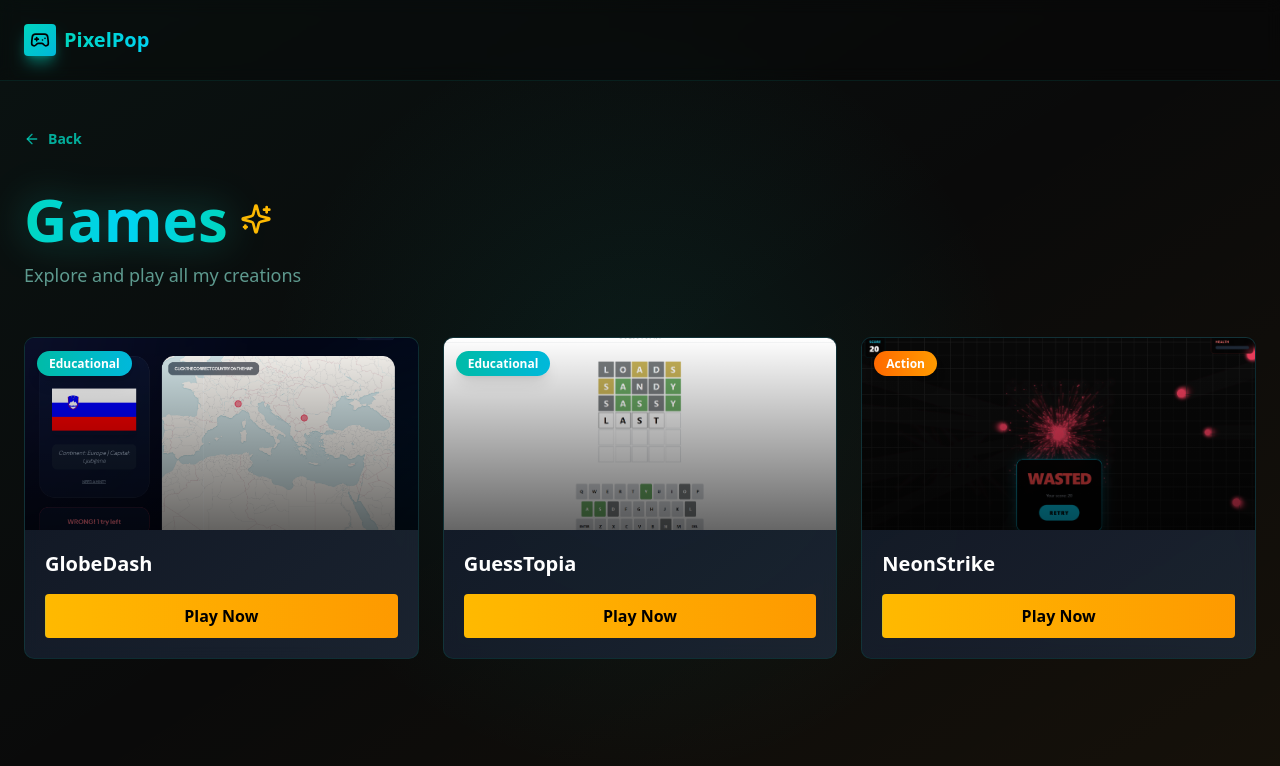
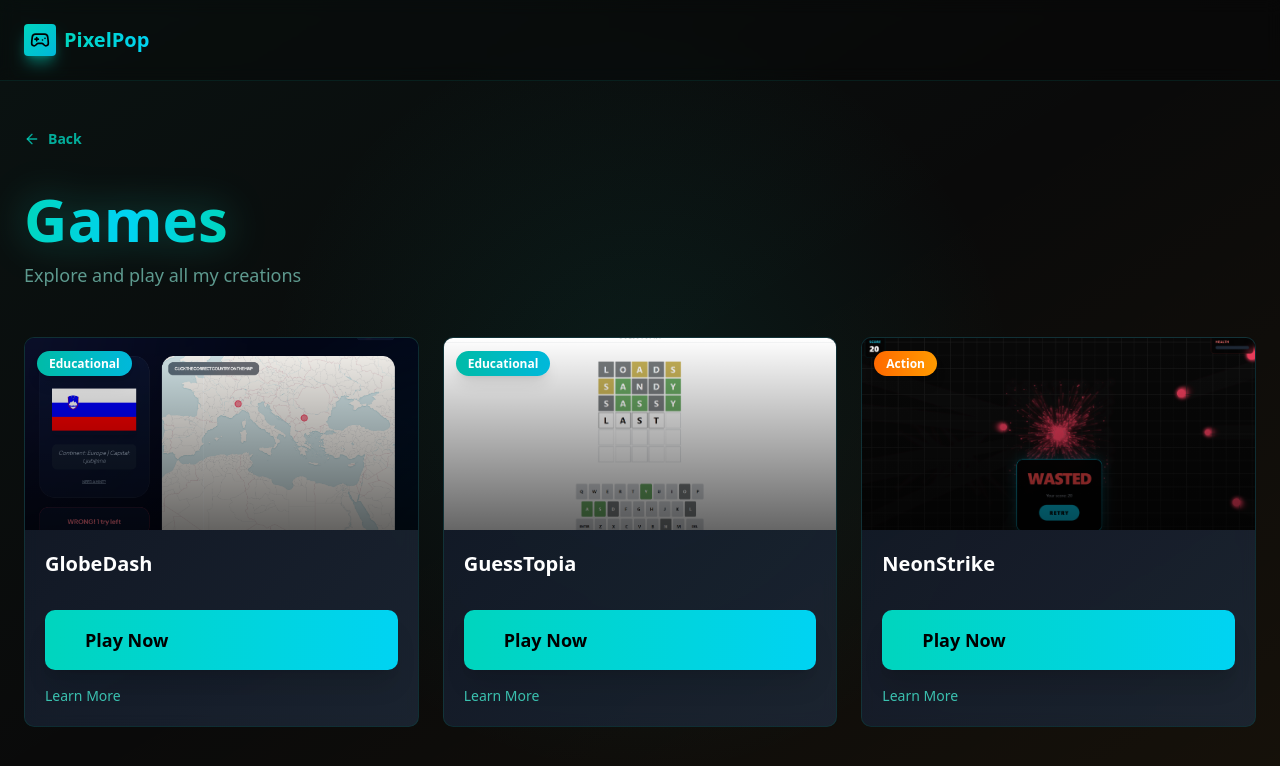
Before and after one commit to MuskanDhamuria/PixelPop, a React (Vite) app: page / in a window 1280 px wide. Both pictures are taken after a click on the button "Get started". Shown: the top 766 px of the page. Built offline with nearby package versions, Linux system fonts and the light colour scheme.

Commit message:
add link to code

```diff
--- a/src/components/GamesDashboard.tsx
+++ b/src/components/GamesDashboard.tsx
@@ -20,6 +20,7 @@ export const games = [
     link: "https://muskandhamuria.github.io/GlobeDash/",
     badge: "Educational",
     badgeColor: badgecolor["Educational"],
+    code: "https://github.com/MuskanDhamuria/GlobeDash"
   },
   {
     id: 2,
@@ -28,6 +29,7 @@ export const games = [
     link: "https://muskandhamuria.github.io/GuessTopia/",
     badge: "Educational",
     badgeColor: badgecolor["Educational"],
+    code: "https://github.com/MuskanDhamuria/GuessTopia"
   },
     {
     id: 3,
@@ -36,6 +38,7 @@ export const games = [
     link: "https://muskandhamuria.github.io/NeonStrike/",
     badge: "Action",
     badgeColor: badgecolor["Action"],
+    code: "https://github.com/MuskanDhamuria/NeonStrike"
   }
 ];
 
@@ -104,7 +107,7 @@ export function GamesDashboard({ onBack }: GamesDashboardProps) {
               >
                 Games
               </h1>
-              <motion.div
+              {/* <motion.div
                 animate={{
                   rotate: [0, 15, -15, 0],
                   scale: [1, 1.2, 1]
@@ -116,7 +119,7 @@ export function GamesDashboard({ onBack }: GamesDashboardProps) {
                 }}
               >
                 <Sparkles className="size-8 text-amber-400" />
-              </motion.div>
+              </motion.div> */}
             </div>
             <p className="text-lg text-teal-200/60">Explore and play all my creations</p>
           </motion.div>
@@ -167,15 +170,17 @@ export function GamesDashboard({ onBack }: GamesDashboardProps) {
                 </div>
 
                 {/* Content */}
-                <div className="p-5 relative z-10">
+                <div className="p-5 relative z-10 flex flex-col gap-4">
                   <h3 className="text-xl font-black text-white mb-4 group-hover:text-teal-300 transition-colors duration-200">
                     {game.name}
                   </h3>
+
+                  {/* Play Now Button */}
                   <motion.a
                     href={game.link}
                     target="_blank"
                     rel="noopener noreferrer"
-                    className="block w-full bg-gradient-to-r from-amber-400 to-amber-500 hover:from-amber-500 hover:to-amber-600 text-black font-bold text-center px-6 py-2.5 rounded transition-all duration-200 relative overflow-hidden group/button"
+                    className="bg-gradient-to-r from-teal-400 to-cyan-400 hover:from-teal-500 hover:to-cyan-600 text-black text-lg font-black px-10 py-4 rounded-lg transition-all duration-200 shadow-xl inline-block relative overflow-hidden group"
                     whileHover={{ scale: 1.05 }}
                     whileTap={{ scale: 0.95 }}
                     transition={{ duration: 0.15 }}
@@ -189,6 +194,16 @@ export function GamesDashboard({ onBack }: GamesDashboardProps) {
                       style={{ opacity: 0.4 }}
                     />
                   </motion.a>
+
+                  {/* Learn More Link */}
+                  <a
+                    href={game.code}
+                    target="_blank"
+                    rel="noopener noreferrer"
+                    className="!underline decoration-teal-400 underline-offset-4 text-sm text-teal-300/80 hover:text-teal-400 transition-colors duration-200"
+                  >
+                    Learn More
+                  </a>
                 </div>
               </motion.div>
             ))}
--- a/src/components/LandingPage.tsx
+++ b/src/components/LandingPage.tsx
@@ -64,7 +64,7 @@ export function LandingPage({ onEnter }: LandingPageProps) {
               key={i}
               className="absolute w-2 h-2 rounded-full"
               style={{
-                background: i % 3 === 0 ? '#14b8a6' : i % 3 === 1 ? '#fbbf24' : '#5eead4',
+                background: i % 3 === 0 ? '#14b8a6' : i % 3 === 1 ? '#24b7fb' : '#5eead4',
                 left: `${Math.random() * 100}%`,
                 top: `${Math.random() * 100}%`,
                 filter: 'blur(1px)',
```
Also changed, not shown: 4 other files (tests, documents, lock files or other folders).
